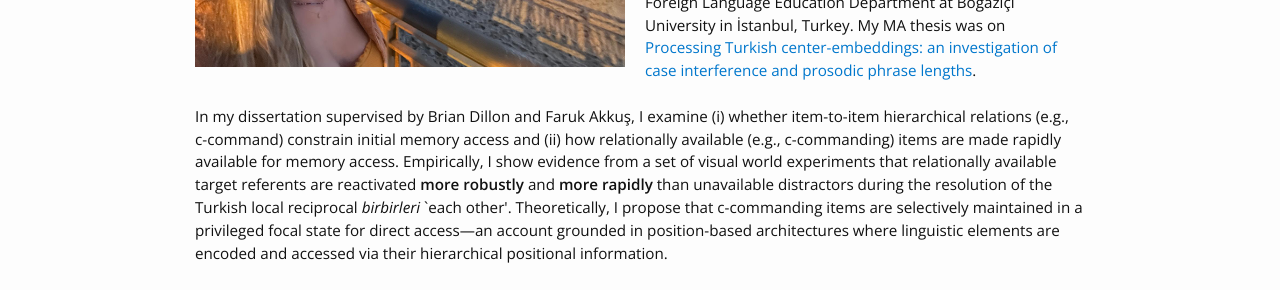
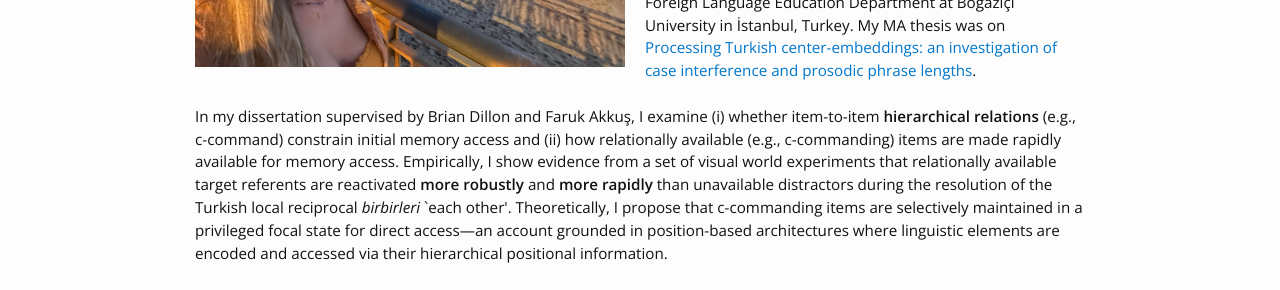
Before and after one commit to ozgebakay/ozgebakay.github.io, a Jekyll site: the page built from index.html, in a window 1280 px wide. Shown: the part 364-654 px from the top of the page. Built offline with Jekyll 4.4.1, drawn with Linux system fonts in a browser that asks for light colours.

```diff
--- a/index.html
+++ b/index.html
@@ -14,7 +14,7 @@ I am a psycholinguist, specializing on how people understand language in real-ti
 
 Before coming to UMass, I got my BA and MA from the Foreign Language Education Department at Boğaziçi University in İstanbul, Turkey. My MA thesis was on <a href="https://drive.google.com/file/d/14g6h468X45LS5cQqZ8u38hscxFIGchVK/view" target="_blank">Processing Turkish center-embeddings: an investigation of case interference and prosodic phrase lengths</a>.<br><br>
 
-In my dissertation supervised by Brian Dillon and Faruk Akkuş, I examine (i) whether item-to-item hierarchical relations (e.g., c-command) constrain initial memory access and (ii) how relationally available (e.g., c-commanding) items are made rapidly available for memory access. Empirically, I show evidence from a set of visual world experiments that relationally available target referents are reactivated <b>more robustly</b> and <b>more rapidly</b> than unavailable distractors during the resolution of the Turkish local reciprocal <i>birbirleri</i> `each other'. Theoretically, I propose that c-commanding items are selectively maintained in a privileged focal state for direct access&mdash;an account grounded in position-based architectures where linguistic elements are encoded and accessed via their hierarchical positional information. <br><br>
+In my dissertation supervised by Brian Dillon and Faruk Akkuş, I examine (i) whether item-to-item <b>hierarchical relations</b> (e.g., c-command) constrain initial memory access and (ii) how relationally available (e.g., c-commanding) items are made rapidly available for memory access. Empirically, I show evidence from a set of visual world experiments that relationally available target referents are reactivated <b>more robustly</b> and <b>more rapidly</b> than unavailable distractors during the resolution of the Turkish local reciprocal <i>birbirleri</i> `each other'. Theoretically, I propose that c-commanding items are selectively maintained in a privileged focal state for direct access&mdash;an account grounded in position-based architectures where linguistic elements are encoded and accessed via their hierarchical positional information. <br><br>
 
 Here is my <a href="/OzgeBakay_CV.pdf">CV.</a></p>
 
```
